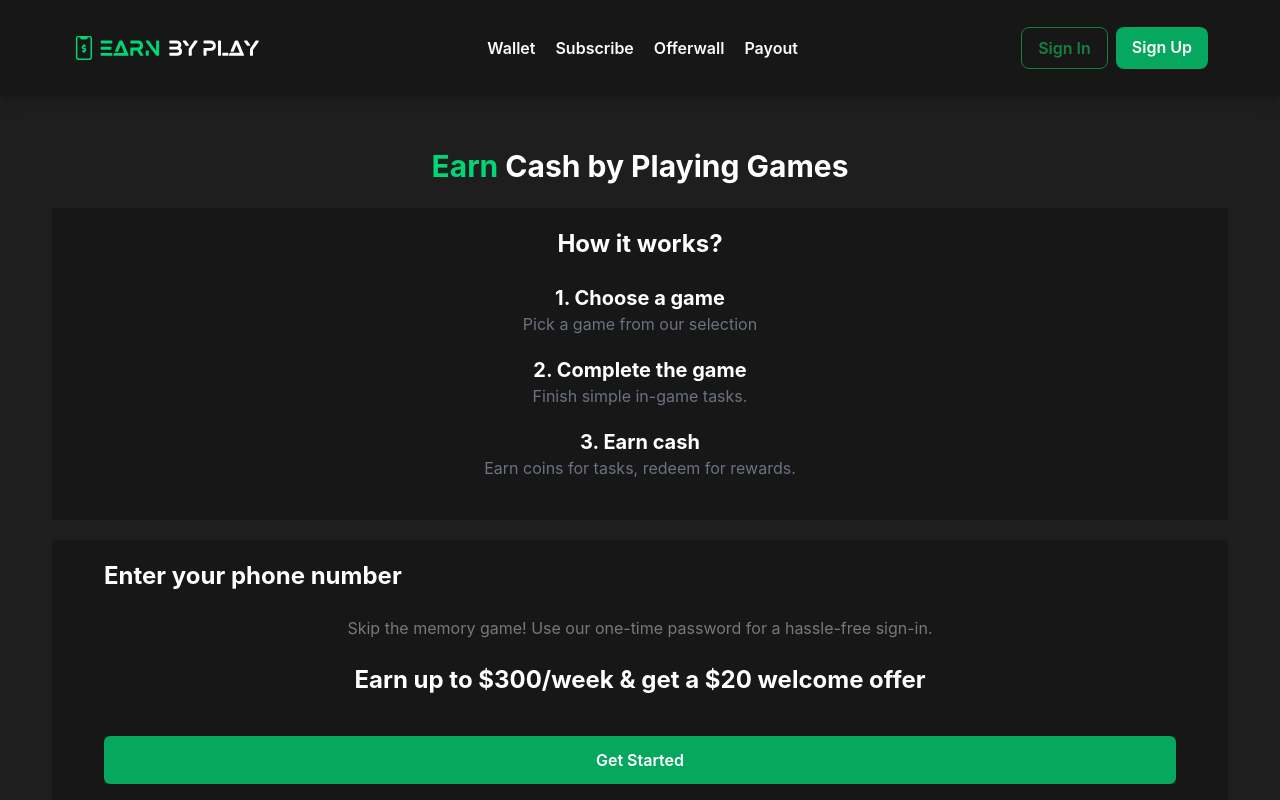
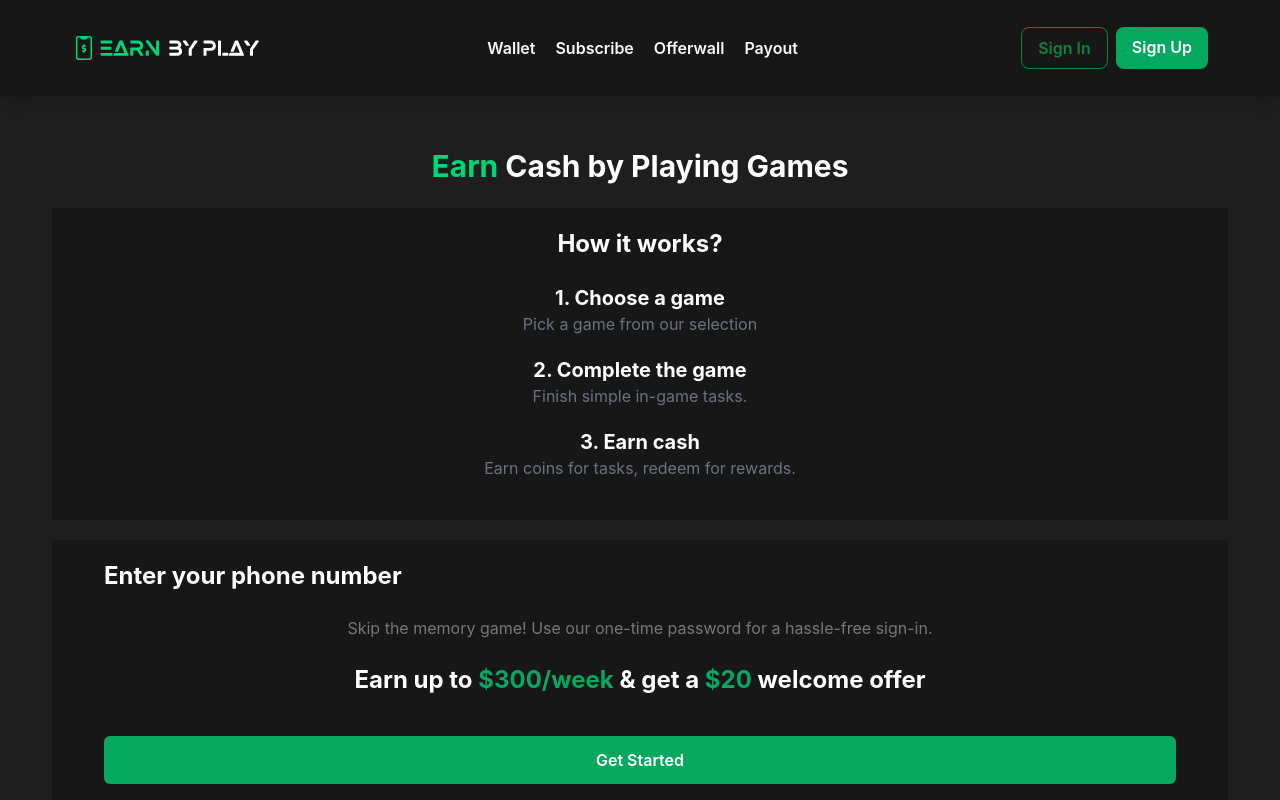
Before and after one commit to lsaffie/earnbyplay-frontend, a React (Create React App) app: page / in a window 1280 px wide. Shown: the top 800 px of the page. Built offline with nearby package versions, Linux system fonts and the light colour scheme; no server answers.

Commit message:
style changes to landing page

```diff
--- a/src/components/PhoneNumberVerification.js
+++ b/src/components/PhoneNumberVerification.js
@@ -74,7 +74,11 @@ const PhoneNumberForm = ({
 
       <form onSubmit={onSubmit} className="space-y-4">
         <h2 className="text-2xl font-bold text-white mt-6 mb-6 text-center">
-          Earn up to $300/week & get a $20 welcome offer
+          Earn up to
+          <span className="text-ebp-cta-green"> $300/week </span>
+          & get a
+          <span className="text-ebp-cta-green"> $20 </span>
+          welcome offer
         </h2>
         <button className="w-full bg-ebp-cta-green text-ebp-text-light p-3 rounded-md font-semibold mb-4 hover:bg-ebp-cta-green">
           Get Started
```
